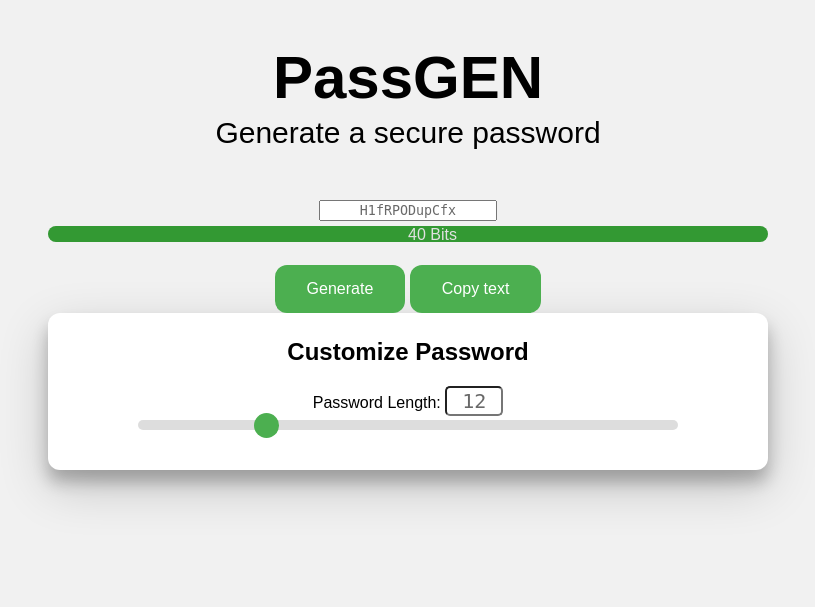
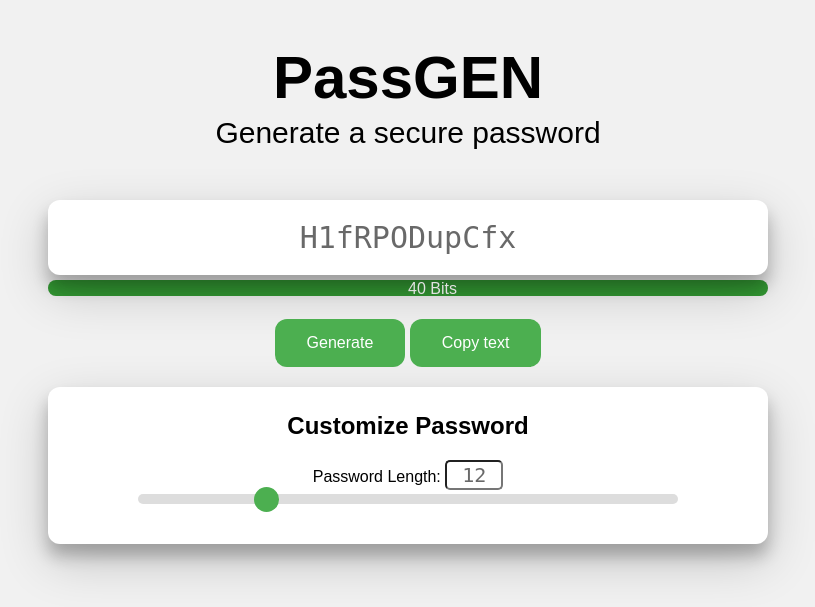
Before and after one commit to zmcdonaldwright/passwordgen, a Flask app: page / in a window 1280 px wide. Shown: the top 607 px of the page, without its empty margins (232-1047 px from the left). Run offline with Flask 2, Linux system fonts and the light colour scheme.

Commit message:
Bug fixes
Fixes the formatting issues introduced by the slider addition

```diff
--- a/templates/PassGen.html
+++ b/templates/PassGen.html
@@ -11,15 +11,18 @@
 </div>
 <body>
 	<div class="body">
-		<input type="text" value="" id="passwordBox">
+		<input type="text" value="" id="passwordBox" class="passwordInput">
 		<div class="password-meter-wrap">
 			<label id="passStrengthBits"></label>
 			<div class="password-meter-bar"></div>
 		</div>
 		<br>
-		<button onClick="passwordGenerator()" id="generateButton">Generate</button>
-		<div class="tooltip">
-			<button onclick="clipboardCopy()"> <span class="tooltiptext" id="myTooltip">Copy to clipboard</span>Copy text</button>
+
+		<div class="buttons">
+			<button onClick="passwordGenerator()" id="generateButton">Generate</button>
+			<div class="tooltip">
+				<button onclick="clipboardCopy()"> <span class="tooltiptext" id="myTooltip">Copy to clipboard</span>Copy text</button>
+			</div>
 		</div>
 
 		<div class="customization">
```
